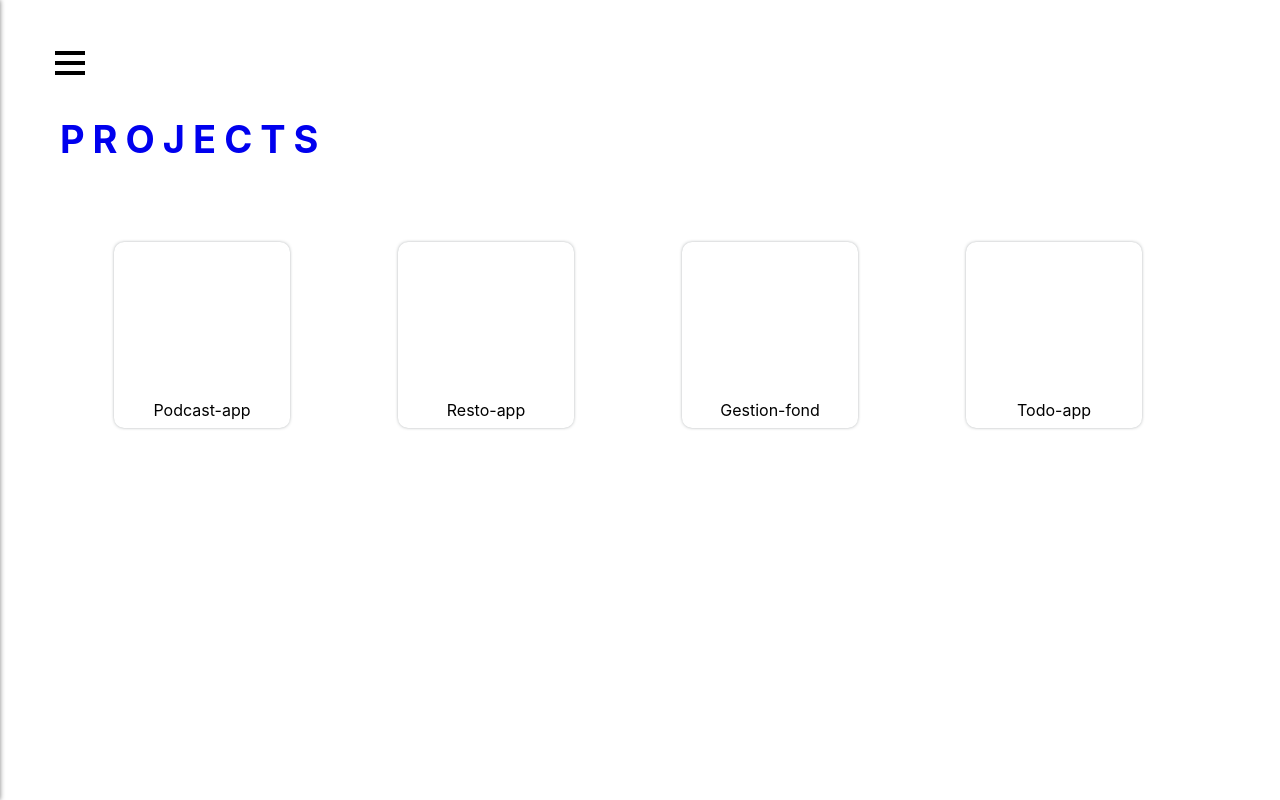
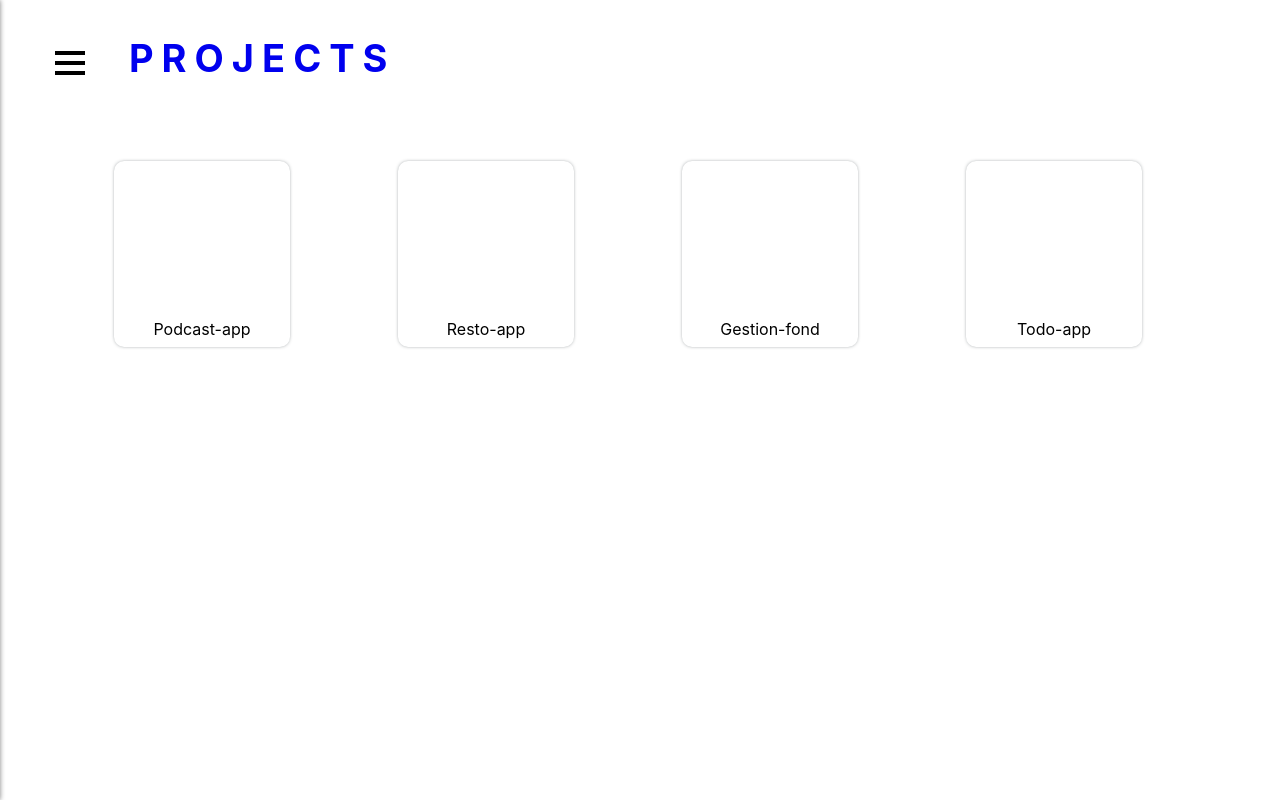
Before and after one commit to octo-project/portfolio, a React (Create React App) app: page / in a window 1280 px wide. Built offline with nearby package versions, Linux system fonts and the light colour scheme.

Commit message:
fix title placement on container Project

```diff
--- a/src/components/Projects/Myproject.tsx
+++ b/src/components/Projects/Myproject.tsx
@@ -12,7 +12,7 @@ const MyProject: FC = () => {
 
   return (
     <div className="containerProject">
-      <h3>
+      <h3 className="containerProjectTitle">
         <Link to="/" style={{ textDecoration: 'none' }}>
           PROJECTS
         </Link>{' '}
--- a/src/components/Projects/style.css
+++ b/src/components/Projects/style.css
@@ -1,6 +1,10 @@
+.containerProjectTitle {
+  padding-left: 69px;
+}
 .containerProject {
   display: flex;
   padding-left: 8px;
+  margin-top: -81px;
   flex-direction: column;
 }
 
```
